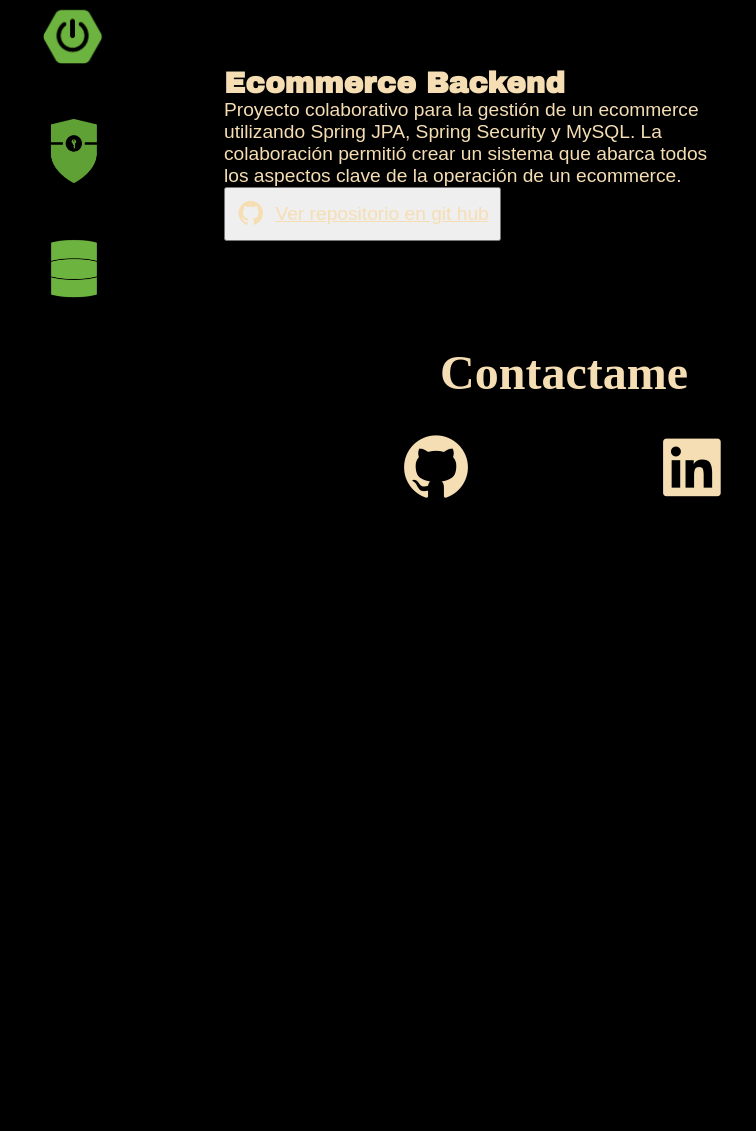
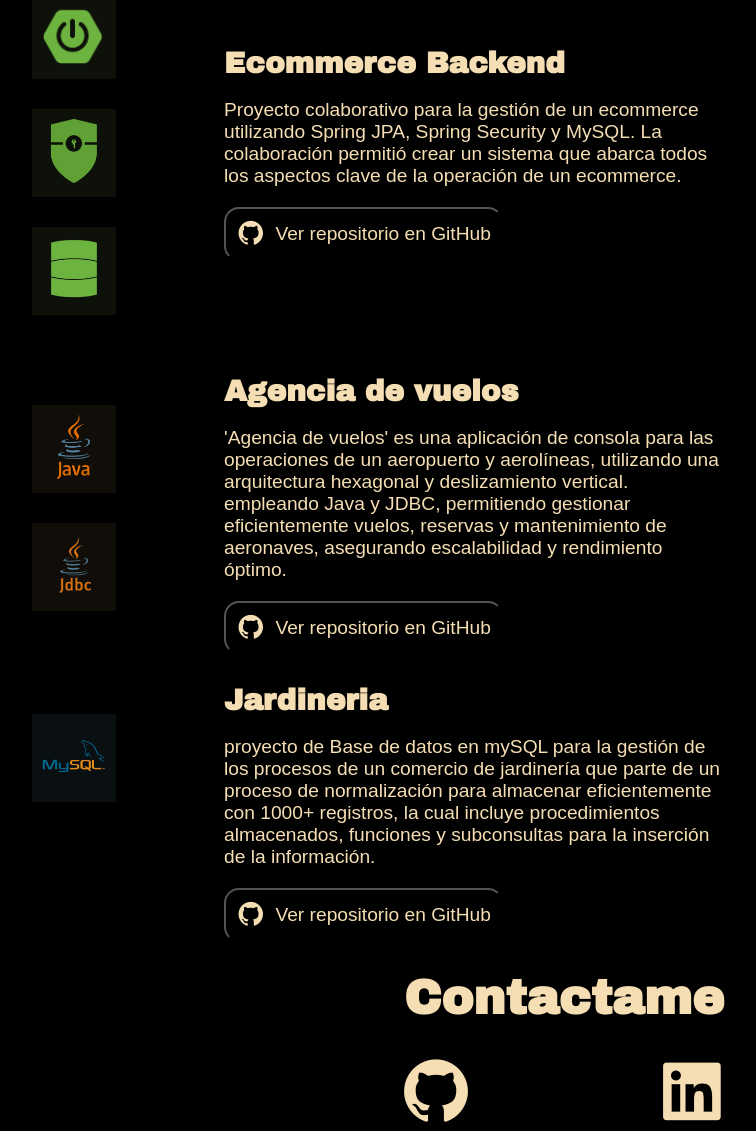
Before and after one commit to S0fiaMedina/portafolio, a plain HTML site: page index.html in a window 1280 px wide. Shown: the part 2285-3416 px from the top of the page, without its empty margins (76-832 px from the left). Before the commit the page ends 2792 px from the top, so only its background shows below. Drawn offline with nearby package versions, Linux system fonts and the light colour scheme; a web font is replaced by a local one.

Commit message:
feat: :sparkles: adds projects

```diff
--- a/index.html
+++ b/index.html
@@ -118,7 +118,7 @@
                         flex-column"
                         id="back-projects">
 
-                <div class="project" >
+                <!-- <div class="project" >
 
                     <div class="skills__container">
 
@@ -134,7 +134,7 @@
 
                     </div>
 
-                    <div class="project__info">
+                    <div class="project__info flex-column">
                         <h3 class="project__title small-title">Ecommerce Backend</h3>
                         <p class="project__desc medium-text">
                             Proyecto colaborativo  para la gestión de un ecommerce utilizando Spring JPA, Spring Security y MySQL. La colaboración permitió crear un sistema que abarca todos los aspectos clave de la operación de un ecommerce.
@@ -145,7 +145,8 @@
                         </button>
                     </div>
 
-                </div>
+                </div> -->
+
             </div>
 
 
@@ -157,39 +158,22 @@
             <div class="project__container
                         flex-column
                         hidden" id="front-projects">
-                <div class="project" >
-
-                    <div class="skills__container">
-
-                        <div id="html" class="skill-icon-container html">
-                            <img src="storage/images/backProjects/spring-boot.png" alt="icono-springboot">
-                        </div>
-                        <div id="css" class="skill-icon-container css">
-                            <img src="storage/images/backProjects/spring-security.png" alt="icono-springboot">
-                        </div>
-
-                    </div>
-
-                    <div class="project__info">
-                        <h3 class="project__title">Ecommerce Backend</h3>
-                        <p class="project__desc">Lorem ipsum dolor sit amet, consectetur adipisicing elit. Praesentium mollitia aliquam iste quae atque, reprehenderit accusamus veritatis, unde, asperiores voluptate et reiciendis. Esse nobis ut ex praesentium ullam veniam culpa.</p>
-                        <button class="project__details">
-                            <i class='bx bxl-github'></i>
-                            Ver repositorio en git hub
-                        </button>
-                    </div>
-
-                </div>
             </div>
          </section>
 
          <section>
-            <div id="contact__links">
-                <h2>Contactame</h2>
+            <div id="contact__links" class="general-grid">
+                <h2 class="title">Contactame</h2>
 
-                <div>
-                    <i class='bx bxl-github'></i>
-                    <i class='bx bxl-linkedin-square'></i>
+                <div class="general-grid">
+                    <a href="https://github.com/S0fiaMedina">
+                        <i class='bx bxl-github social-media-icon'></i>
+                    </a>
+
+                    <a href="https://www.linkedin.com/in/01sofia-medina01/">
+                        <i class='bx bxl-linkedin-square social-media-icon'></i>
+                    </a>
+
                 </div>
 
             </div>
--- a/src/project.js
+++ b/src/project.js
@@ -6,18 +6,6 @@ document.addEventListener('DOMContentLoaded', () => {
     loadProjectData();
 });
 
-// Función para cargar el JSON
-async function loadProjectData() {
-    try {
-        const response = await fetch('../storage/data-icon.json');
-        if (!response.ok) {
-            throw new Error('Error al cargar el JSON');
-        }
-        projectData = await response.json();
-    } catch (error) {
-        console.error('Error:', error);
-    }
-}
 
 
 
@@ -61,5 +49,93 @@ function toggleClass(activeDiv, inactiveDiv, activeButton, inactiveButton) {
 
 }
 
+console.log("OBJETO -> : " )
+/*
+-------------------------
+MOSTRAR PROYECTOS
+-------------------------
+*/
 
-// mostrar proyectos
+// Función para cargar el JSON
+async function loadProjectData() {
+    try {
+        const response = await fetch('../storage/project-data.json');
+        if (!response.ok) {
+            throw new Error('Error al cargar el JSON');
+        }
+        projectData = await response.json();
+        render(projectData.backend, '#back-projects');
+        render(projectData.frontend, '#front-projects');
+
+    } catch (error) {
+        console.error('Error:', error);
+    }
+}
+
+function render(projectsToRender, container){
+    const projectsContainer = document.querySelector(container);
+
+// Itera sobre cada proyecto en "backend"
+projectsToRender.forEach(project => {
+    // Crea el contenedor principal del proyecto
+    const projectDiv = document.createElement('div');
+    projectDiv.className = 'project';
+
+    // Crea el contenedor de iconos
+    const skillsContainer = document.createElement('div');
+    skillsContainer.className = 'skills__container';
+
+    // Añade cada icono al contenedor de iconos
+    project.icons.forEach(icon => {
+        const iconDiv = document.createElement('div');
+        iconDiv.className = 'skill-icon-container spring';
+        iconDiv.style.backgroundColor = icon.colorBg;  // Asigna el color de fondo
+
+        const img = document.createElement('img');
+        img.src = icon.path;
+        img.alt = 'icono';
+
+        iconDiv.appendChild(img);
+        skillsContainer.appendChild(iconDiv);
+    });
+
+    // Crea el contenedor de información del proyecto
+    const projectInfoDiv = document.createElement('div');
+    projectInfoDiv.className = 'project__info flex-column';
+
+    const projectTitle = document.createElement('h3');
+    projectTitle.className = 'project__title small-title';
+    projectTitle.textContent = project.title;
+
+    const projectDesc = document.createElement('p');
+    projectDesc.className = 'project__desc medium-text';
+    projectDesc.textContent = project.description;
+
+    const projectButton = document.createElement('button');
+    projectButton.className = 'project__details';
+
+    const githubIcon = document.createElement('i');
+    githubIcon.className = 'bx bxl-github';
+
+    const projectLink = document.createElement('a');
+    projectLink.className = 'medium-text';
+    projectLink.href = project.link;
+    projectLink.textContent = 'Ver repositorio en GitHub';
+
+    // Arma la estructura del botón
+    projectButton.appendChild(githubIcon);
+    projectButton.appendChild(projectLink);
+
+    // Arma la estructura del contenedor de información del proyecto
+    projectInfoDiv.appendChild(projectTitle);
+    projectInfoDiv.appendChild(projectDesc);
+    projectInfoDiv.appendChild(projectButton);
+
+    // Inserta el contenedor de iconos y el contenedor de información dentro del contenedor principal del proyecto
+    projectDiv.appendChild(skillsContainer);
+    projectDiv.appendChild(projectInfoDiv);
+
+    // Finalmente, añade el proyecto al contenedor principal en el DOM
+    projectsContainer.appendChild(projectDiv);
+});
+}
--- /dev/null
+++ b/storage/project-data.json
@@ -0,0 +1,105 @@
+{
+    "backend": [
+            {
+                "title" : "Ecommerce Backend",
+                "description" : "Proyecto colaborativo  para la gestión de un ecommerce utilizando Spring JPA, Spring Security y MySQL. La colaboración permitió crear un sistema que abarca todos los aspectos clave de la operación de un ecommerce.",
+                "link" : "https://github.com/David-Albarracin/backend_dashboard_ecommerce",
+                "icons": [
+                    {
+                        "path" : "storage/images/backProjects/spring-boot.png",
+                        "colorBg" : "#0D110A",
+                        "shadowColor" : "#495B3D"
+                    },
+                    {
+                        "path" :  "storage/images/backProjects/spring-security.png",
+                        "colorBg" : "#0D110A",
+                        "shadowColor" : "#495B3D"
+                    },
+                    {
+                        "path" : "storage/images/backProjects/spring-jpa.png",
+                        "colorBg" : "#0D110A",
+                        "shadowColor" : "#495B3D"
+                    }
+                ]
+            },
+            {
+                "title" : "Agencia de vuelos",
+                "description" : "'Agencia de vuelos' es una aplicación de consola para las operaciones de un aeropuerto y aerolíneas,  utilizando una arquitectura hexagonal y deslizamiento vertical. empleando Java y JDBC, permitiendo gestionar eficientemente  vuelos, reservas y mantenimiento de aeronaves, asegurando escalabilidad y  rendimiento óptimo.",
+                "link": "https://github.com/S0fiaMedina/AgenciaDeVuelos",
+                "icons" : [
+                    {
+                        "path": "storage/images/backProjects/java.png",
+                        "colorBg" : "#110E0A",
+                        "shadowColor" : "#5A3A1D"
+                    },
+                    {
+                        "path": "storage/images/backProjects/jdbc.png",
+                        "colorBg" : "#110E0A",
+                        "shadowColor" : "#5A3A1D"
+                    }
+                ]
+            },{
+                "title" : "Jardineria",
+                "description" : "proyecto de Base de datos en mySQL para la gestión de los procesos de un comercio de jardinería que parte de un proceso de normalización para almacenar eficientemente con 1000+ registros, la cual  incluye procedimientos almacenados, funciones y subconsultas para la inserción de la información.",
+                "link": "https://github.com/S0fiaMedina/proyectoJardineriaDB_J1",
+                "icons": [
+                    {
+                        "path" : "storage/images/backProjects/mysql.png",
+                        "colorBg" : "#0A1011",
+                        "shadowColor" : "#214D5F"
+                    }
+                ]
+            }
+        ],
+    "frontend" : [
+        {
+            "title" : "Stock Manager",
+            "description": "Este proyecto colaborativo está enfocado en el desarrollo de un  sistema integral de gestión de activos diseñado específicamente para  CampusLands. El sistema tiene como objetivo principal optimizar el  seguimiento, mantenimiento y utilización de los activos de la  institución.",
+            "link" : "https://github.com/S0fiaMedina/j1ProyectoJS",
+            "icons": [
+                {
+                    "colorBg" : "#110E0A",
+                    "shadowColor" : "#5A3A1D",
+                    "path" :  "storage/images/frontProjects/javascript.png"
+                },
+                {
+                    "colorBg" : "#0E0E0E",
+                    "shadowColor" : "#626262",
+                    "path" :  "storage/images/frontProjects/json.png"
+                }
+            ]
+        },
+        {
+            "title" : "The Landing Page",
+            "description" : "Este proyecto tiene como objetivo desarrollar una landing page para una  hamburguesería ficticia. La página web estará diseñada para atraer  clientes y promocionar las deliciosas hamburguesas del restaurante.",
+            "link": "https://github.com/S0fiaMedina/proyectoHtmlCss",
+            "icons":[
+                {
+                    "path" : "storage/images/frontProjects/css.png",
+                    "colorBg" : "#08090E",
+                    "shadowColor" : "#2A3869"
+                },{
+                    "colorBg" : "#140B0B",
+                    "shadowColor" : "#743D39",
+                    "path" :  "storage/images/frontProjects/html.png"
+                }
+            ]
+        },
+        {
+            "title" : "Ecommerce: 'Campus'",
+            "description" : "Este proyecto de frontend para un eCommerce está diseñado para mostrar más de 100 de los juegos más populares de 10 desarrolladores líderes en el mercado. La plataforma cuenta con un diseño adaptable a dispositivos móviles y una interfaz de tema oscuro, ofreciendo un catálogo atractivo y fácil de explorar.",
+            "link": "https://github.com/S0fiaMedina/eCommerceCampus",
+            "icons" :[
+                {
+                    "path" : "storage/images/frontProjects/css.png",
+                    "colorBg" : "#08090E",
+                    "shadowColor" : "#2A3869"
+                },{
+                    "colorBg" : "#140B0B",
+                    "shadowColor" : "#743D39",
+                    "path" :  "storage/images/frontProjects/html.png"
+                }
+            ]
+        }
+    ]
+}
--- a/styles.css
+++ b/styles.css
@@ -184,6 +184,8 @@ CERTIFICACIONES
 
 .project__info{
     grid-row: span 2;
+    align-items: flex-start;
+    gap: 20px;
 }
 
 .project__title{
@@ -203,10 +205,15 @@ CERTIFICACIONES
     align-items: center;
     gap: 10px;
     padding: 10px;
+
+    background-color: transparent;
+    border-radius: 15px;
 }
 .project__details i{
     font-size: var(--small-tile);
-
+}
+.project__details a{
+    text-decoration: none;
 }
 .hidden{
     display: none;
@@ -228,25 +235,16 @@ h2{
 
 
 
-/* contactosssss */
 #contact__links{
-    display: flex;
-    flex-direction: column;
-    align-items: center;
-    gap: 30px;
+    margin-top: 30px;
+    row-gap: 30px;
 }
-
 #contact__links div{
     display: grid;
     grid-template-columns: repeat(2, minmax(100px, 20vw));
     width: 70vw;
-    justify-content: center;
-    justify-items: center;
-    align-content: center;
-    align-items: center;
-
 }
-#contact__links div i{
+.social-media-icon{
     font-size: var(--icons-contact);
 }
 
```
Also changed, not shown: storage/data-icon.json (deleted, +0 -41 lines).
